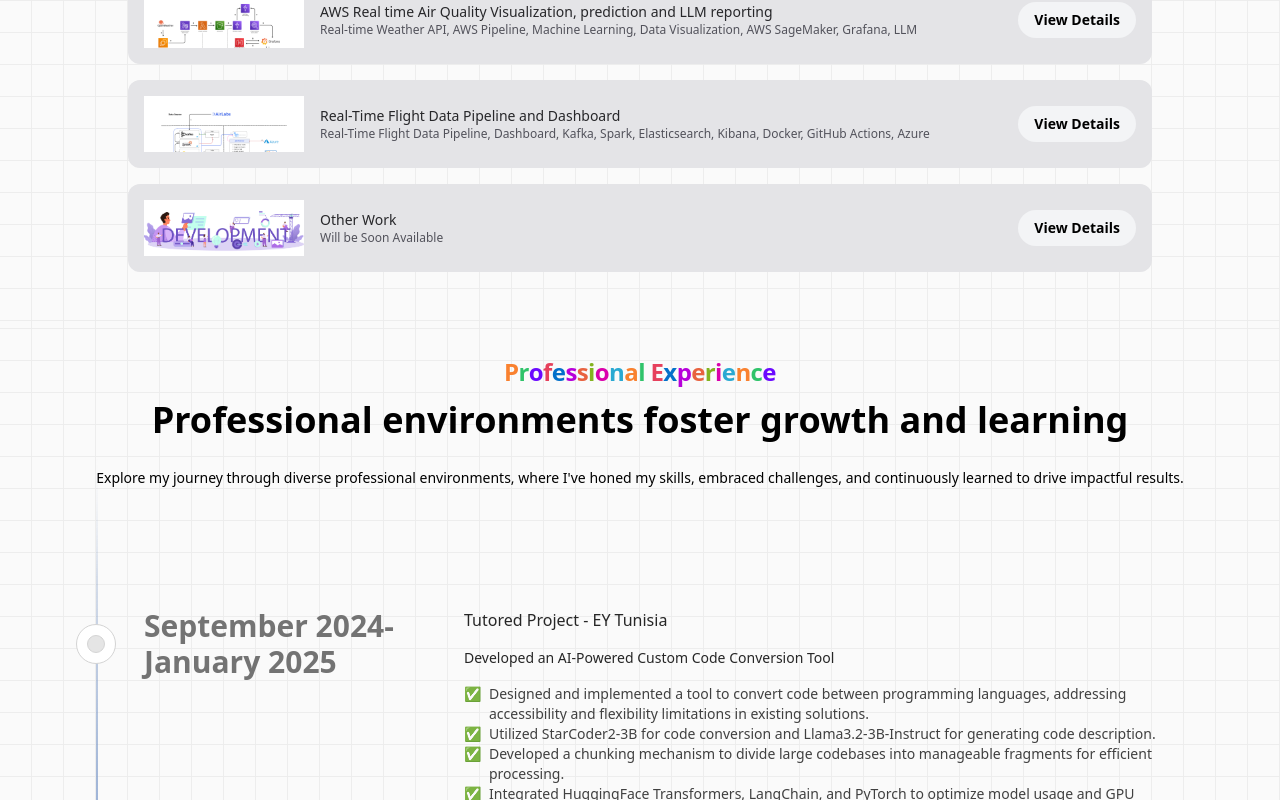
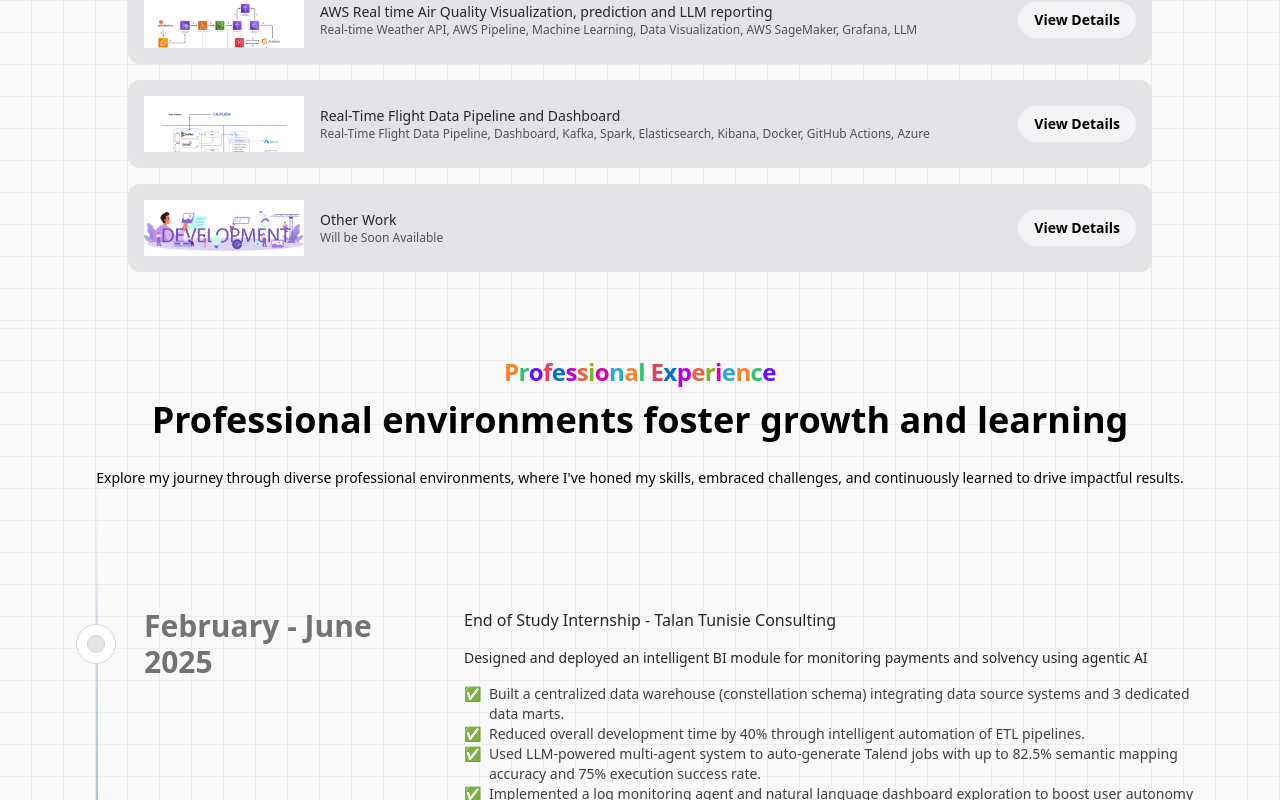
Before and after one commit to Nourhene-Azaiez/Portfolio, a Next.js app: page / in a window 1280 px wide. Shown: the part 2000-2800 px from the top of the page. Built offline with nearby package versions, Linux system fonts and the light colour scheme.

Commit message:
added pfe to experience

```diff
--- a/components/Experience.tsx
+++ b/components/Experience.tsx
@@ -7,6 +7,37 @@ interface ExperienceProps {
   }
 
   const data = [
+    {
+      title: "February - June 2025",
+      content: (
+        <div>
+          <p className="text-neutral-800 dark:text-neutral-200 text-sm md:text-base font-medium mb-4">
+            End of Study Internship - Talan Tunisie Consulting
+          </p>
+          <p className="text-neutral-800 dark:text-neutral-200 text-xs md:text-sm font-normal mb-4">
+            Designed and deployed an intelligent BI module for monitoring payments and solvency using agentic AI
+          </p>
+          <div className="mb-8">
+            <div className="grid grid-cols-[auto_1fr] gap-2 items-start text-neutral-700 dark:text-neutral-300 text-xs md:text-sm">
+              <div>✅</div>
+              <div>Built a centralized data warehouse (constellation schema) integrating data source systems and 3 dedicated data marts.</div>
+            </div>
+            <div className="grid grid-cols-[auto_1fr] gap-2 items-start text-neutral-700 dark:text-neutral-300 text-xs md:text-sm">
+              <div>✅</div>
+              <div>Reduced overall development time by 40% through intelligent automation of ETL pipelines.</div>
+            </div>
+            <div className="grid grid-cols-[auto_1fr] gap-2 items-start text-neutral-700 dark:text-neutral-300 text-xs md:text-sm">
+              <div>✅</div>
+              <div>Used LLM-powered multi-agent system to auto-generate Talend jobs with up to 82.5% semantic mapping accuracy and 75% execution success rate.</div>
+            </div>
+            <div className="grid grid-cols-[auto_1fr] gap-2 items-start text-neutral-700 dark:text-neutral-300 text-xs md:text-sm">
+              <div>✅</div>
+              <div>Implemented a log monitoring agent and natural language dashboard exploration to boost user autonomy and reduce technical dependency by 60%.</div>
+            </div>
+          </div>
+        </div>
+      ),
+    },
     {
       title: "September 2024-January 2025",
       content: (
```
